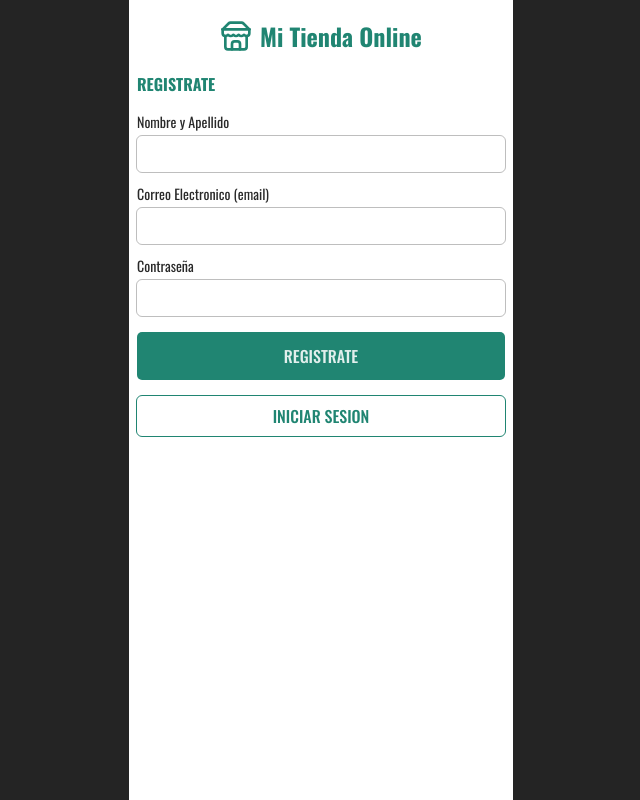
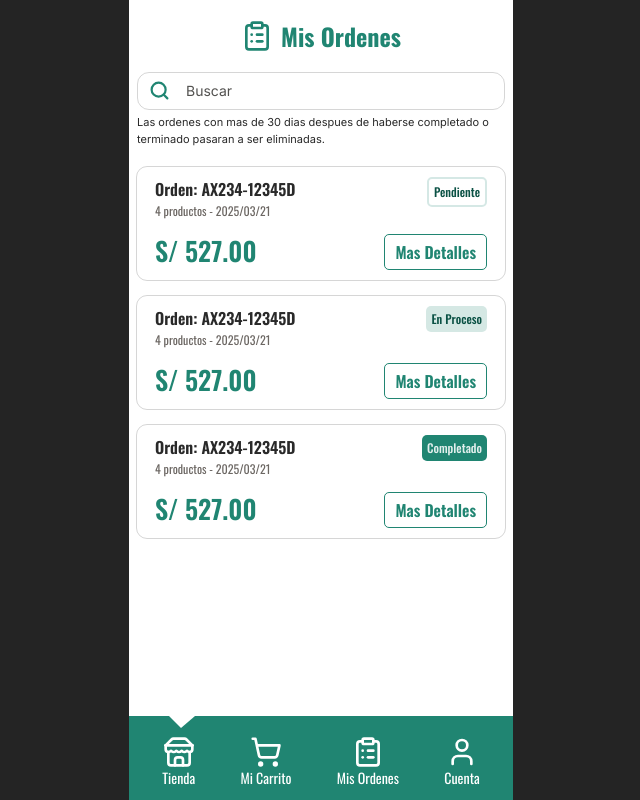
Before and after one commit to juanRCoder/ecommerce-web-app, a React (Vite) app: page / in a window 1280 px wide. Shown: the whole page, without its empty margins (319-959 px from the left). Built offline with nearby package versions, Linux system fonts and the light colour scheme.

Commit message:
feat: layout order view [TO-11]

```diff
--- a/src/App.tsx
+++ b/src/App.tsx
@@ -1,17 +1,17 @@
-// import PrePurchaseView from "./views/PrePurchaseView";
 //import ProductsView from "./views/ProductsView";
 //import CartView from "./views/CartView";
+import OrdersView from "./views/OrdersView";
 //import VoucherView from "./views/VoucherView";
-import AuthView from "./views/AuthView";
+//import AuthView from "./views/AuthView";
 //import UserProfile from "./views/UserProfile";
 
 export default function App() {
   return (
     //<ProductsView />
     //<CartView />
-    //<PrePurchaseView />
     //<VoucherView />
-    <AuthView />
+    //<AuthView />
     //<UserProfile />
+    <OrdersView />
   )
 }
--- a/src/views/OrdersView.tsx
+++ b/src/views/OrdersView.tsx
@@ -1,7 +1,77 @@
+import { ClipboardList, Search } from 'lucide-react';
+import NavbarComponent from '../components/NavbarComponent';
+
 export default function OrdersView() {
   return (
-    <section>
-      <h1>Mis Ordenes</h1>
+    <section className="select-none relative flex flex-col justify-between max-w-sm m-auto min-h-screen bg-white"
+      style={{ fontFamily: "Oswald" }}
+    >
+      <div className='px-2 mb-28'>
+        <div className='flex items-center justify-center gap-2'>
+          <ClipboardList color='#208572' size={32} strokeWidth={2} />
+          <h1 className="text-center text-[#208572] font-bold text-2xl py-5">
+            Mis Ordenes
+          </h1>
+        </div>
+        <div className='relative flex-1'>
+          <Search color="#208572" size={21} strokeWidth={2.5} className='absolute top-2 left-3' />
+          <input
+            type="search"
+            placeholder="Buscar"
+            style={{ fontFamily: "Inter" }}
+            className="w-full rounded-xl bg-transparent px-5 pl-12 py-2 text-[#52514F] border border-[#29292930] placeholder:text-[#52514F] text-sm placeholder:text-sm placeholder:font-normal outline-none"
+          />
+        </div>
+        <p className='text-[#292929] text-[11px] pt-1' style={{ fontFamily: "Inter" }}>Las ordenes con mas de 30 dias despues de haberse completado o terminado pasaran a ser eliminadas.</p>
+        <section className='flex flex-col gap-4 mt-5'>
+          <div className='flex flex-col justify-between gap-3 outline outline-[#29292930] p-2.5 rounded-[10px]'>
+            <div className='flex justify-between items-start px-2'>
+              <div>
+                <p className='text-[#292929] font-semibold'>Orden: AX234-12345D</p>
+                <p className='text-[#6C6763] text-xs pt-0.5'>4 productos - 2025/03/21</p>
+              </div>
+              <span className='text-[#0A5144] border-2 border-[#20857330] text-xs font-medium p-[5px] rounded-[5px]'>
+                Pendiente
+              </span>
+            </div>
+            <div className='flex justify-between items-end text-[#208572] px-2'>
+              <p className='font-semibold text-[26px]'>S/ 527.00</p>
+              <span className='font-semibold border border-[#208572] rounded-[5px] px-2.5 py-[5px] cursor-pointer'>Mas Detalles</span>
+            </div>
+          </div>
+          <div className='flex flex-col justify-between gap-3 outline outline-[#29292930] p-2.5 rounded-[10px]'>
+            <div className='flex justify-between items-start px-2'>
+              <div>
+                <p className='text-[#292929] font-semibold'>Orden: AX234-12345D</p>
+                <p className='text-[#6C6763] text-xs pt-0.5'>4 productos - 2025/03/21</p>
+              </div>
+              <span className='text-[#0A5144] bg-[#20857230] text-xs font-medium p-[5px] rounded-[5px]'>
+                En Proceso
+              </span>
+            </div>
+            <div className='flex justify-between items-end text-[#208572] px-2'>
+              <p className='font-semibold text-[26px]'>S/ 527.00</p>
+              <span className='font-semibold border border-[#208572] rounded-[5px] px-2.5 py-[5px] cursor-pointer'>Mas Detalles</span>
+            </div>
+          </div>
+          <div className='flex flex-col justify-between gap-3 outline outline-[#29292930] p-2.5 rounded-[10px]'>
+            <div className='flex justify-between items-start px-2'>
+              <div>
+                <p className='text-[#292929] font-semibold'>Orden: AX234-12345D</p>
+                <p className='text-[#6C6763] text-xs pt-0.5'>4 productos - 2025/03/21</p>
+              </div>
+              <span className='bg-[#208572] text-xs font-medium p-[5px] rounded-[5px]'>
+                Completado
+              </span>
+            </div>
+            <div className='flex justify-between items-end text-[#208572] px-2'>
+              <p className='font-semibold text-[26px]'>S/ 527.00</p>
+              <span className='font-semibold border border-[#208572] rounded-[5px] px-2.5 py-[5px] cursor-pointer'>Mas Detalles</span>
+            </div>
+          </div>
+        </section>
+      </div>
+      <NavbarComponent />
     </section>
   )
 }
```
